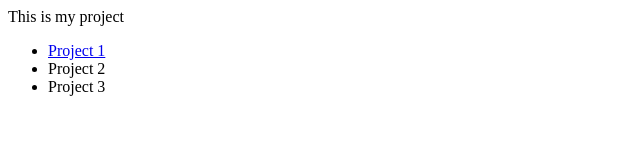
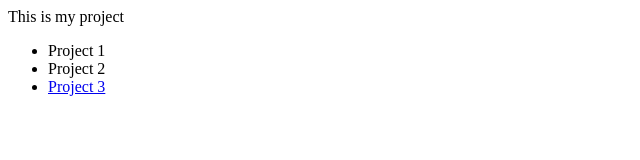
Before and after one commit to Shanera04/Shanera04.github.io, a plain HTML site: page index.html in a window 1280 px wide. Shown: the full height of the page, 0-640 px from the left. Drawn offline with Linux system fonts and the light colour scheme.

Commit message:
Update index.html

```diff
--- a/index.html
+++ b/index.html
@@ -4,9 +4,9 @@
 <body>
 <p> This is my project </p>
 <ul>
-  <li><a href="project3/index.html"> Project 1</a></li>
-<li> Project 2</li>
-<li> Project 3</li>
+  <li> Project 1</li>
+  <li> Project 2</li>
+  <li><a href="project3/index.html"> Project 3</a></li>
 </ul>
 </body>
 </html>
```
